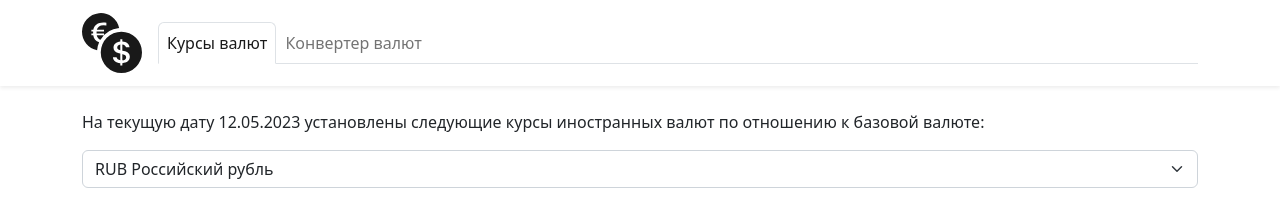
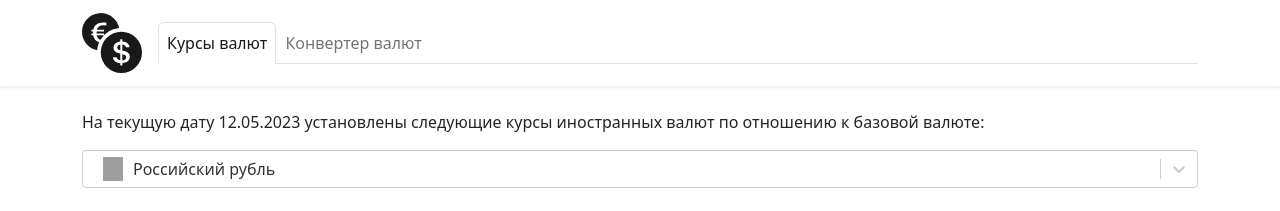
Before and after one commit to asenka0301/currency-converter, a React (Create React App) app: page / in a window 1280 px wide. Shown: the top 211 px of the page. Built offline with nearby package versions, Linux system fonts and the light colour scheme; grey boxes are pictures that could not be loaded.

Commit message:
refactor(baseCurrencySelect):  replace select with react-select

```diff
--- a/src/components/BaseCurrencySelect.jsx
+++ b/src/components/BaseCurrencySelect.jsx
@@ -1,14 +1,13 @@
-import React, { useState } from 'react';
-import { Form } from 'react-bootstrap';
+import React from 'react';
 import { useSelector } from 'react-redux';
-import { useTranslation } from 'react-i18next';
-import _ from 'lodash';
+import Select, { components } from 'react-select';
+import CustomComponent from './CustomComponent';
 // import axios from 'axios';
 // import { setCurrencies, setBaseCurrency } from '../slice/currencySlice';
+import { generateOption } from '../utils/utils';
 
 const BaseCurrencySelect = () => {
   // const dispatch = useDispatch();
-  const { t } = useTranslation();
 
   const currenciesRate = useSelector((state) => {
     const { rates } = state.currenciesReducer;
@@ -20,27 +19,25 @@ const BaseCurrencySelect = () => {
     return baseCurrency;
   });
 
-  const [inputValue, setInputValue] = useState(base);
-
   const handleChange = async (e) => {
-    setInputValue(e.target.value);
+    const newValue = e.value;
+    console.log(newValue);
     // dispatch(setBaseCurrency(e.target.value));
     // const { data } = await axios.get(`https://api.apilayer.com/fixer/latest&base=${e.target.value}&symbols`, { headers: { apikey: 'KTTErBwsDgDidqd57G7iIQpHOQJ7qnTQ' } });
     // dispatch(setCurrencies(data.rates));
   };
 
   return (
-    <Form.Select value={inputValue} onChange={handleChange}>
-      { currenciesRate
-      && currenciesRate.map(([code]) => (
-        <option
-          key={_.uniqueId()}
-          value={code}
-        >
-          {`${code} ${t(`currencyNames.${code}`)}`}
-        </option>
-      ))}
-    </Form.Select>
+    <Select
+      options={generateOption(currenciesRate)}
+      defaultValue={generateOption(currenciesRate).find((item) => item.value === base)}
+      components={{
+        Option: CustomComponent(components.Option),
+        SingleValue: CustomComponent(components.SingleValue),
+      }}
+      className="mt-2"
+      onChange={handleChange}
+    />
   );
 };
 
```
